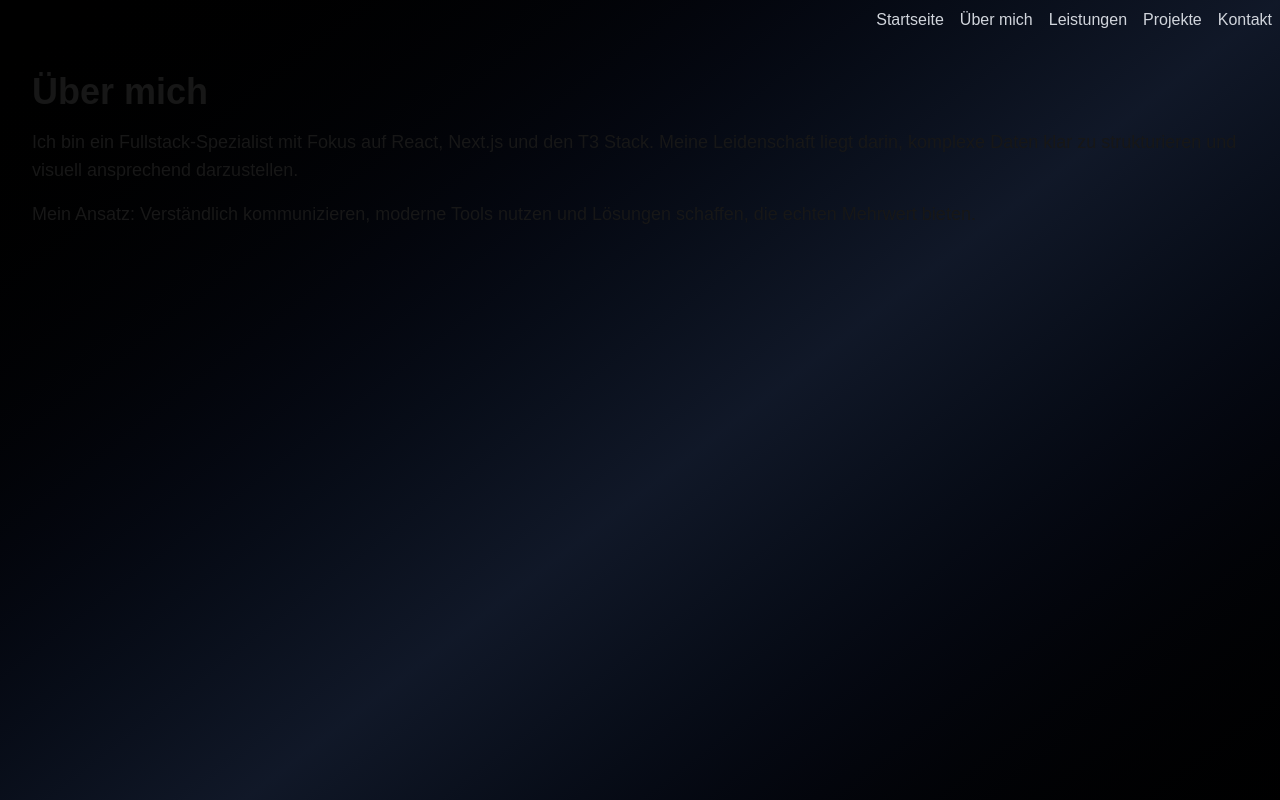
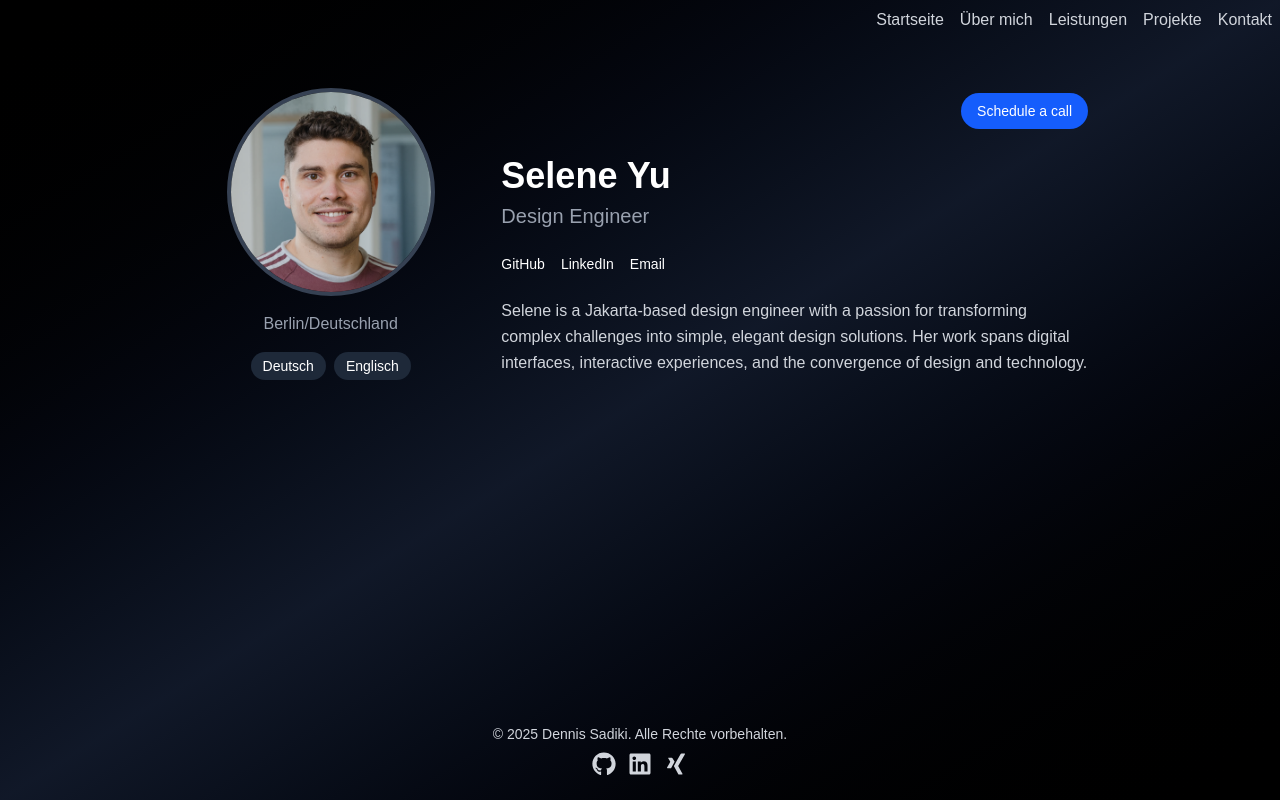
Before and after one commit to AchillesGit/portfolio, a Next.js app: page /profil in a window 1280 px wide. Shown: the top 800 px of the page. Built offline with nearby package versions, Linux system fonts and the light colour scheme.

Commit message:
Refactor code structure for improved readability and maintainability

```diff
--- a/app/layout.tsx
+++ b/app/layout.tsx
@@ -21,19 +21,29 @@ export const metadata: Metadata = {
 
 export default function RootLayout({
   children,
-}: Readonly<{
+}: {
   children: React.ReactNode;
-}>) {
+}) {
   return (
     <html lang='de'>
       <head>
         <link rel='icon' href='/favicon.ico' sizes='any' />
       </head>
       <body
-        className={`${geistSans.variable} ${geistMono.variable} antialiased bg-gradient-to-br from-black via-gray-900 to-black`}
+        className={`
+          ${geistSans.variable} ${geistMono.variable}
+          antialiased
+          bg-gradient-to-br from-black via-gray-900 to-black
+          bg-fixed bg-no-repeat bg-cover
+
+          flex flex-col min-h-screen
+        `}
       >
         <Header />
-        <main>{children}</main>
+
+        {/* flex-1 sorgt dafür, dass main den Platz füllt */}
+        <main className='flex-1'>{children}</main>
+
         <Footer />
       </body>
     </html>
--- a/app/profil/page.tsx
+++ b/app/profil/page.tsx
@@ -1,16 +1,152 @@
+import Image from "next/image";
+
 export default function About() {
   return (
-    <div className='min-h-screen p-8'>
-      <h1 className='text-4xl font-bold mb-4'>Über mich</h1>
-      <p className='text-lg mb-4'>
-        Ich bin ein Fullstack-Spezialist mit Fokus auf React, Next.js und den T3
-        Stack. Meine Leidenschaft liegt darin, komplexe Daten klar zu
-        strukturieren und visuell ansprechend darzustellen.
-      </p>
-      <p className='text-lg'>
-        Mein Ansatz: Verständlich kommunizieren, moderne Tools nutzen und
-        Lösungen schaffen, die echten Mehrwert bieten.
-      </p>
-    </div>
+    <section className='text-white py-12 px-6'>
+      <div className='max-w-4xl mx-auto grid md:grid-cols-3 gap-8 items-center'>
+        {/* <!-- Left: Avatar + Meta --> */}
+        <div className='flex flex-col items-center space-y-4'>
+          {/* <!-- Avatar --> */}
+          <div className='rounded-full overflow-hidden border-4 border-gray-700'>
+            <Image
+              src='/Dennis-Sadiki.png'
+              alt='Avatar'
+              className='object-cover'
+              width={200}
+              height={200}
+            />
+            {/* <Image
+              src='/dennis.jpg'
+              alt='Avatar'
+              className='object-cover'
+              width={200}
+              height={200}
+            /> */}
+          </div>
+          {/* <!-- Timezone --> */}
+          <div className='flex items-center text-gray-400 space-x-2'>
+            {/* <!-- Icon: globe or clock --> */}
+            {/* <svg
+              xmlns='http://www.w3.org/2000/svg'
+              className='w-5 h-5'
+              fill='none'
+              viewBox='0 0 24 24'
+              stroke='currentColor'
+            >
+              <path
+                stroke-linecap='round'
+                stroke-linejoin='round'
+                stroke-width='2'
+                d='M12 8v4l3 3m6-3a9 9 0 11-18 0 9 9 0 0118 0z'
+              />
+            </svg> */}
+            <span>Berlin/Deutschland</span>
+          </div>
+          {/* <!-- Languages --> */}
+          <div className='flex space-x-2'>
+            <span className='px-3 py-1 bg-gray-800 rounded-full text-sm'>
+              Deutsch
+            </span>
+            <span className='px-3 py-1 bg-gray-800 rounded-full text-sm'>
+              Englisch
+            </span>
+          </div>
+        </div>
+
+        {/* <!-- Right: Header & Social (spans 2 cols on md+) --> */}
+        <div className='md:col-span-2 flex flex-col space-y-6'>
+          {/* <!-- Schedule-Button --> */}
+          <div className='flex justify-end'>
+            <button className='flex items-center space-x-2 bg-blue-600 hover:bg-blue-500 px-4 py-2 rounded-full text-sm'>
+              {/* <!-- Kalender-Icon --> */}
+              {/* <svg
+                xmlns='http://www.w3.org/2000/svg'
+                className='w-5 h-5'
+                fill='none'
+                viewBox='0 0 24 24'
+                stroke='currentColor'
+              >
+                <path
+                  stroke-linecap='round'
+                  stroke-linejoin='round'
+                  stroke-width='2'
+                  d='M8 7V3m8 4V3m-9 8h10M5 21h14a2 2 0 002-2V7a2 2 0 00-2-2H5a2 2 0 00-2 2v12a2 2 0 002 2z'
+                />
+              </svg> */}
+              <span>Schedule a call</span>
+            </button>
+          </div>
+
+          {/* <!-- Name & Role --> */}
+          <div>
+            <h1 className='text-4xl font-bold leading-tight'>Selene Yu</h1>
+            <p className='text-xl text-gray-400 mt-1'>Design Engineer</p>
+          </div>
+
+          {/* <!-- Soziale Links --> */}
+          <div className='flex space-x-4'>
+            {/* <!-- GitHub --> */}
+            <a
+              href='#'
+              className='flex items-center space-x-1 hover:text-gray-200'
+            >
+              {/* <svg
+                xmlns='http://www.w3.org/2000/svg'
+                className='w-5 h-5'
+                viewBox='0 0 24 24'
+                fill='currentColor'
+              >
+                <path d='M12 0C5.37 0 0 5.37 0 12c0 5.3 3.438 9.8 8.205 11.387.6.113.82-.262.82-.582 0-.288-.012-1.244-.018-2.254-3.338.726-4.042-1.61-4.042-1.61-.546-1.387-1.333-1.757-1.333-1.757-1.09-.745.082-.73.082-.73 1.205.085 1.84 1.236 1.84 1.236 1.07 1.835 2.807 1.305 3.49.997.108-.775.42-1.305.763-1.605-2.665-.303-5.467-1.332-5.467-5.93 0-1.31.468-2.382 1.236-3.22-.124-.303-.536-1.523.117-3.176 0 0 1.008-.322 3.3 1.23a11.5 11.5 0 016 0c2.292-1.552 3.3-1.23 3.3-1.23.655 1.653.243 2.873.12 3.176.77.838 1.235 1.91 1.235 3.22 0 4.61-2.807 5.625-5.48 5.922.432.372.816 1.103.816 2.222 0 1.606-.015 2.903-.015 3.298 0 .322.216.699.825.58C20.565 21.795 24 17.298 24 12c0-6.63-5.37-12-12-12z' />
+              </svg> */}
+              <span className='text-sm'>GitHub</span>
+            </a>
+            {/* <!-- LinkedIn --> */}
+            <a
+              href='#'
+              className='flex items-center space-x-1 hover:text-gray-200'
+            >
+              {/* <svg
+                xmlns='http://www.w3.org/2000/svg'
+                className='w-5 h-5'
+                fill='currentColor'
+                viewBox='0 0 24 24'
+              >
+                <path d='M20.447 20.452H17.2v-5.569c0-1.328-.024-3.038-1.85-3.038-1.85 0-2.134 1.445-2.134 2.939v5.668h-3.248V9h3.121v1.561h.045c.435-.824 1.497-1.693 3.079-1.693 3.293 0 3.9 2.17 3.9 4.995v6.589zM5.337 7.433a1.88 1.88 0 110-3.76 1.88 1.88 0 010 3.76zM6.938 20.452H3.736V9h3.202v11.452zM22.225 0H1.771C.792 0 0 .774 0 1.729v20.542C0 23.227.792 24 1.771 24h20.451C23.2 24 24 23.227 24 22.271V1.729C24 .774 23.2 0 22.225 0z' />
+              </svg> */}
+              <span className='text-sm'>LinkedIn</span>
+            </a>
+            {/* <!-- Email --> */}
+            <a
+              href='mailto:example@domain.com'
+              className='flex items-center space-x-1 hover:text-gray-200'
+            >
+              {/* <svg
+                xmlns='http://www.w3.org/2000/svg'
+                className='w-5 h-5'
+                fill='none'
+                viewBox='0 0 24 24'
+                stroke='currentColor'
+              >
+                <path
+                  stroke-linecap='round'
+                  stroke-linejoin='round'
+                  stroke-width='2'
+                  d='M16 12H8m8 0a4 4 0 11-8 0 4 4 0 018 0zm-8 4v1a3 3 0 003 3h2a3 3 0 003-3v-1'
+                />
+              </svg> */}
+              <span className='text-sm'>Email</span>
+            </a>
+          </div>
+
+          {/* <!-- Bio --> */}
+          <p className='text-gray-300 leading-relaxed'>
+            Selene is a Jakarta-based design engineer with a passion for
+            transforming complex challenges into simple, elegant design
+            solutions. Her work spans digital interfaces, interactive
+            experiences, and the convergence of design and technology.
+          </p>
+        </div>
+      </div>
+    </section>
   );
 }
```
Also changed, not shown: public/Dennis-Sadiki.png (added), public/dennis.jpg (added).
